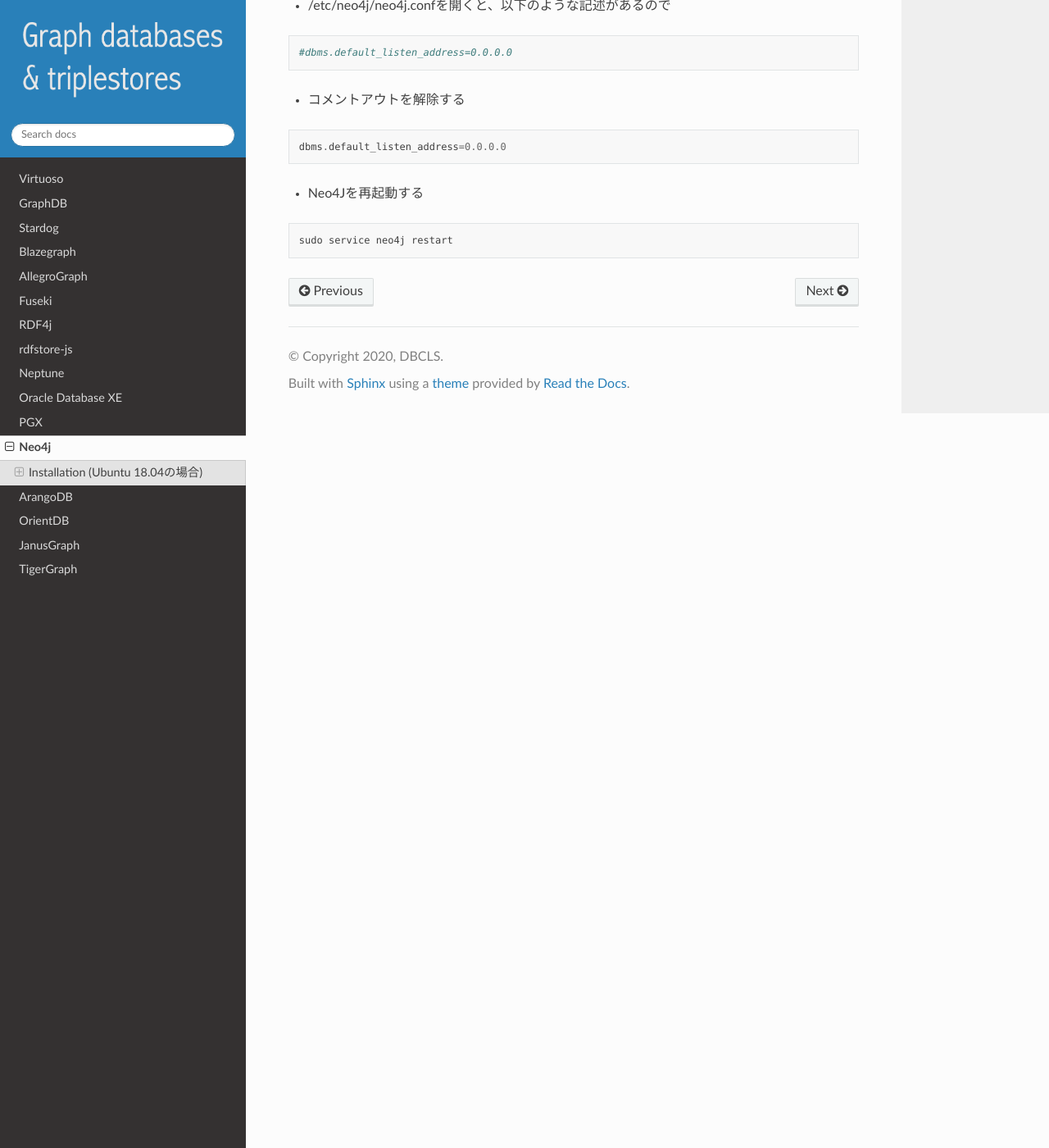
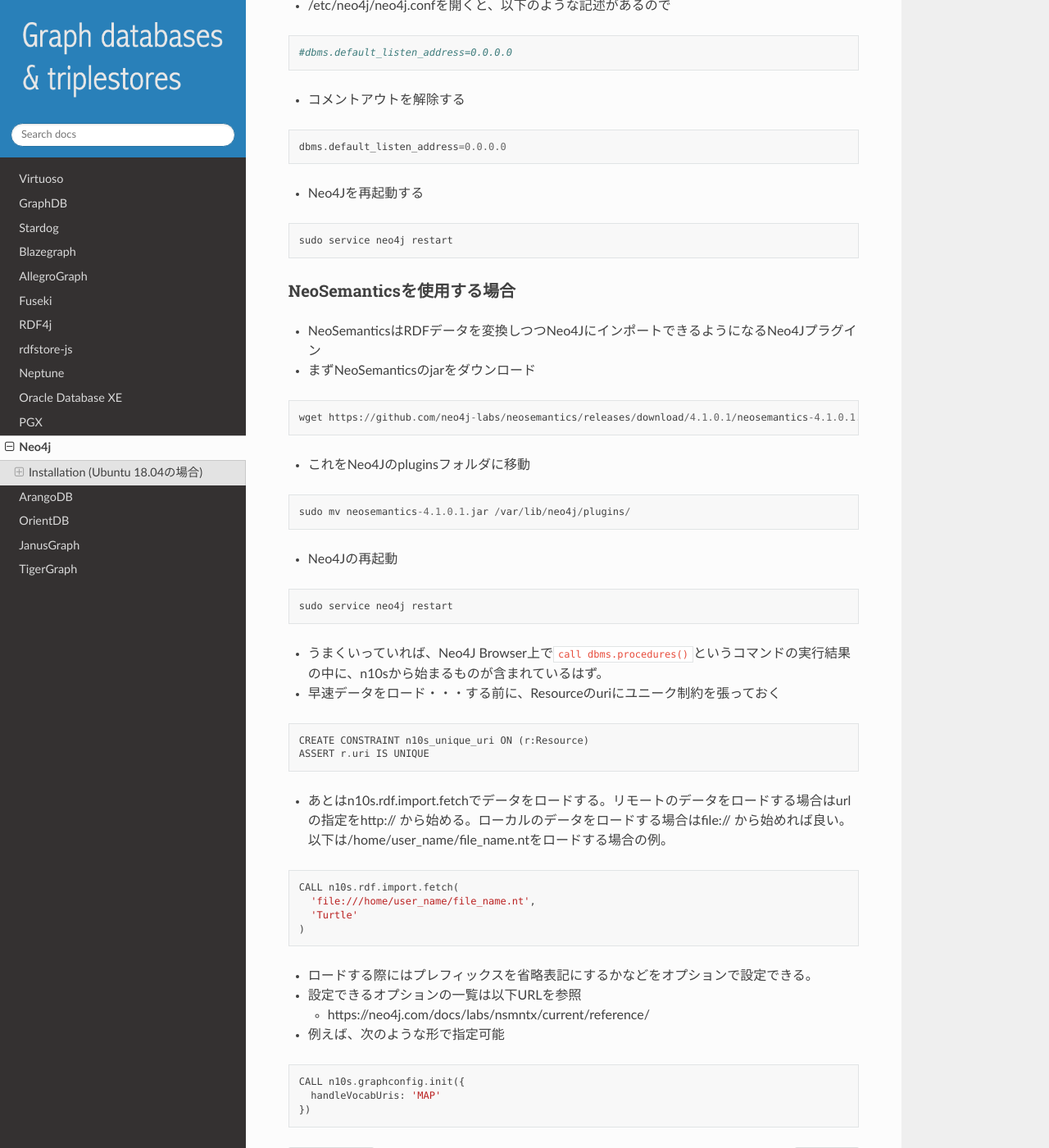
Before and after one commit to dbcls/graphdbs, a Sphinx documentation site: the page built from docs/md/neo4j.md, in a window 1280 px wide and 1400 px high, scrolled down 1445 px. Shown: the whole window at 82% size. Built offline with Sphinx 7.4.7 and the Read the Docs theme 2.0.0, drawn with Linux system fonts in a browser that asks for light colours.

Commit message:
Add description about neosemantics

````diff
--- a/docs/md/neo4j.md
+++ b/docs/md/neo4j.md
@@ -59,3 +59,46 @@
 ```
 sudo service neo4j restart
 ```
+
+
+### NeoSemanticsを使用する場合
+ * NeoSemanticsはRDFデータを変換しつつNeo4JにインポートできるようになるNeo4Jプラグイン
+ * まずNeoSemanticsのjarをダウンロード
+```
+wget https://github.com/neo4j-labs/neosemantics/releases/download/4.1.0.1/neosemantics-4.1.0.1.jar
+```
+ * これをNeo4Jのpluginsフォルダに移動
+```
+sudo mv neosemantics-4.1.0.1.jar /var/lib/neo4j/plugins/
+```
+ * Neo4Jの再起動
+```
+sudo service neo4j restart
+```
+ * うまくいっていれば、Neo4J Browser上で`call dbms.procedures()`というコマンドの実行結果の中に、n10sから始まるものが含まれているはず。
+ * 早速データをロード・・・する前に、Resourceのuriにユニーク制約を張っておく
+
+```
+CREATE CONSTRAINT n10s_unique_uri ON (r:Resource)
+ASSERT r.uri IS UNIQUE
+```
+
+ * あとはn10s.rdf.import.fetchでデータをロードする。リモートのデータをロードする場合はurlの指定をhttp:// から始める。ローカルのデータをロードする場合はfile:// から始めれば良い。以下は/home/user_name/file_name.ntをロードする場合の例。
+
+```
+CALL n10s.rdf.import.fetch(
+  'file:///home/user_name/file_name.nt',
+  'Turtle'
+)
+```
+
+ * ロードする際にはプレフィックスを省略表記にするかなどをオプションで設定できる。
+ * 設定できるオプションの一覧は以下URLを参照
+   * https://neo4j.com/docs/labs/nsmntx/current/reference/
+ * 例えば、次のような形で指定可能
+
+```
+CALL n10s.graphconfig.init({
+  handleVocabUris: 'MAP'
+})
+```
````
